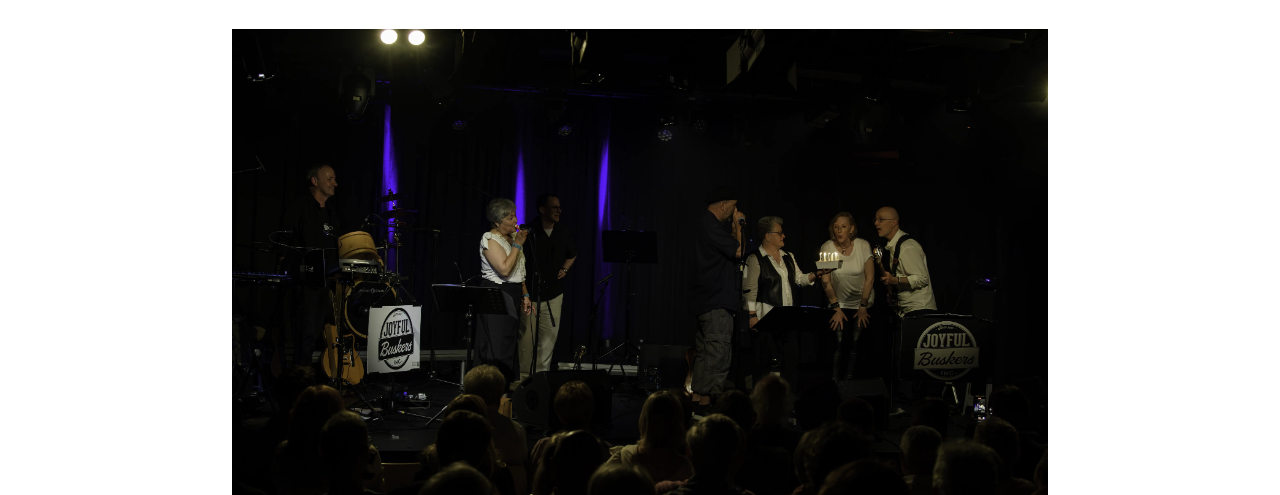
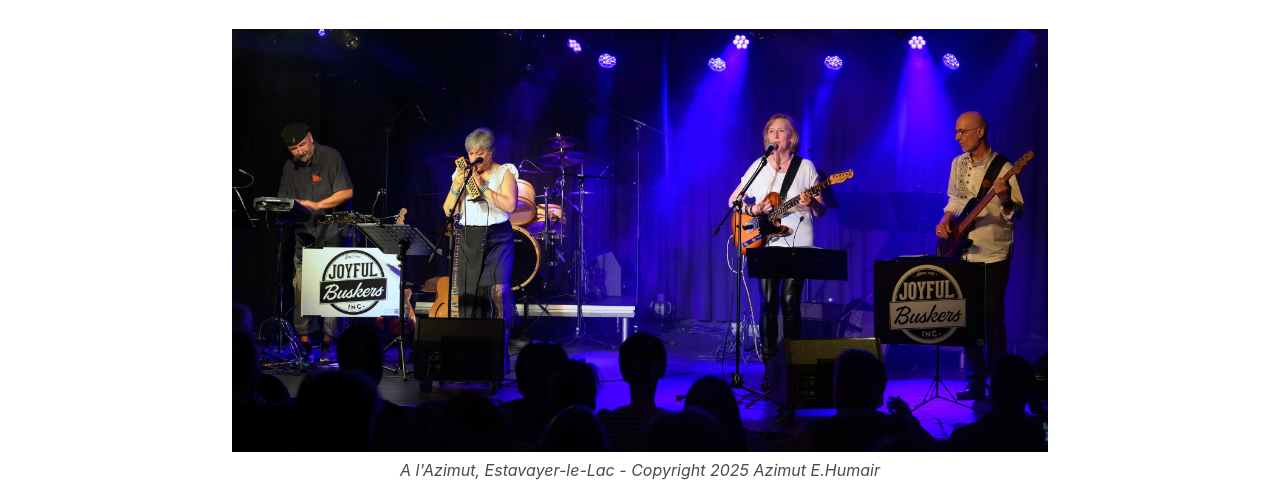
Before and after one commit to bdelacretaz/joyful-buskers-website, an Eleventy site: page src/index.md in a window 1280 px wide. Shown: the part 297-792 px from the top of the page. Built offline with nearby package versions, Linux system fonts and the light colour scheme; Eleventy itself is replaced by a stand-in of ours; files that its build step writes are made by us from their sources.

Commit message:
photo homepage azimut

```diff
--- a/src/index.md
+++ b/src/index.md
@@ -12,8 +12,8 @@ eleventyExcludeFromCollections: false
 <h1 style="text-align:center">MERCI!</h1>
 
 <figure>
-    <img src="_images/2025/buskers-dix-ans-gateau-photo-eric-humair.webp">
-    <figcaption>Le gâteau des dix ans, photo Eric Humair</figcaption>
+    <img src="_images/2025/buskers-dix-ans-4-photo-eric-humair.webp">
+    <figcaption>A l'Azimut, Estavayer-le-Lac - Copyright 2025 Azimut E.Humair</figcaption>
 </figure>
 
 Nous sommes très reconnaissant à la centaine  de personnes qui nous ont rejoint pour
```
Also changed, not shown: src/_images/2025/buskers-dix-ans-4-photo-eric-humair.webp (added), src/_images/2025/buskers-dix-ans-gateau-photo-eric-humair.webp (deleted).
